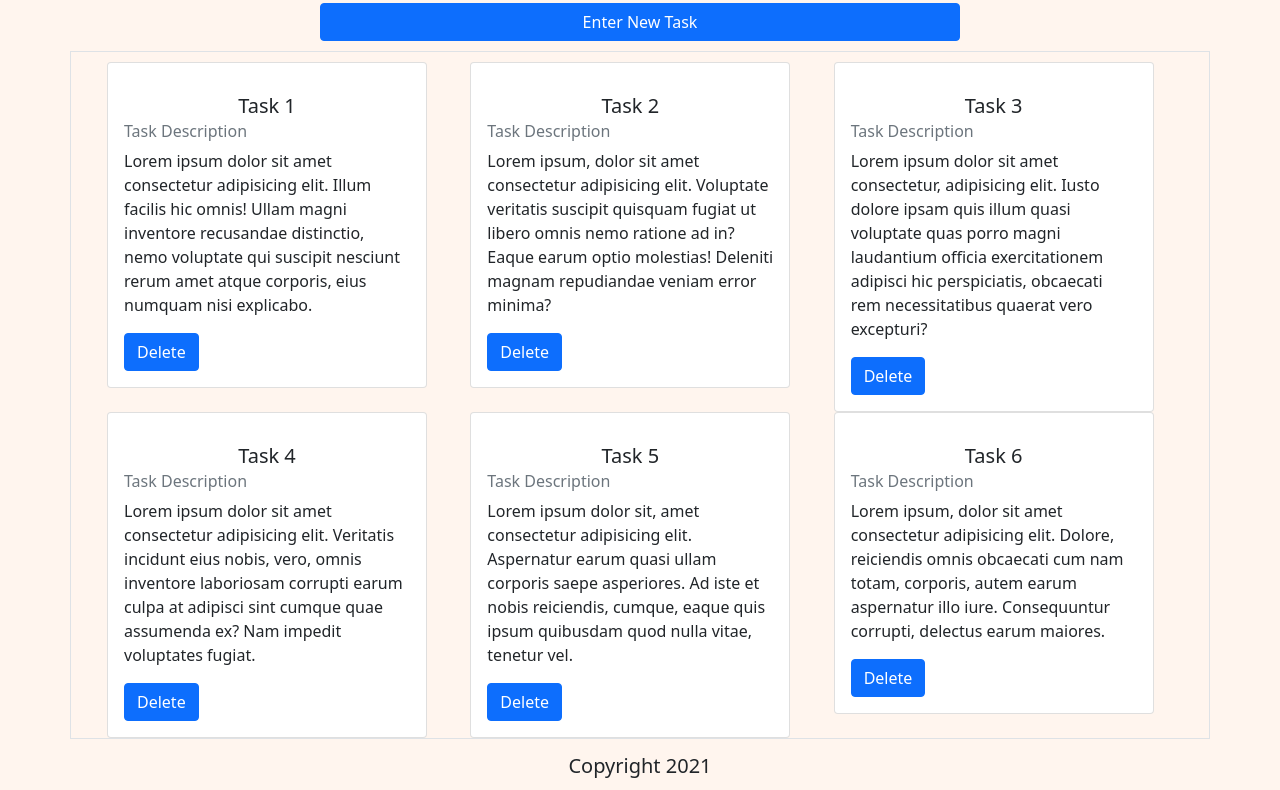
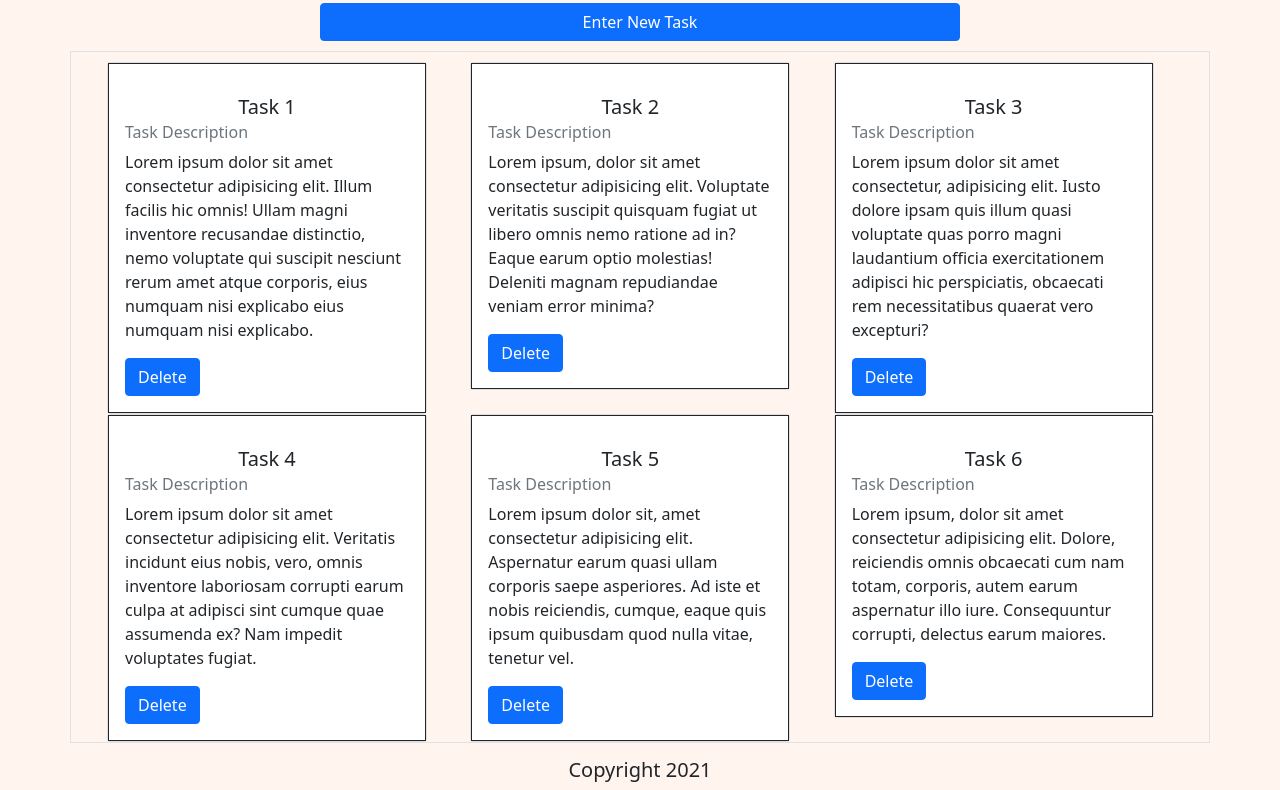
Before and after one commit to JWD005/finalproject_J-Naveen, a plain HTML site: page index.html in a window 1280 px wide. Shown: the part 68-858 px from the top of the page. Drawn offline with nearby package versions, Linux system fonts and the light colour scheme.

Commit message:
adding card borders

```diff
--- a/index.html
+++ b/index.html
@@ -91,17 +91,17 @@ Enter New Task
       <div class="container">
         <div class="row">
           <div class="col"> <div class="card" style="width: 20rem;";>
-            <div class="card-body">
+            <div class="card-body border border-dark">
               <h5 class="card-title">Task 1</h5>
               <h6 class="card-subtitle mb-2 text-muted">Task Description</h6>
-              <p class="card-text">Lorem ipsum dolor sit amet consectetur adipisicing elit. Illum facilis hic omnis! Ullam magni inventore recusandae distinctio, nemo voluptate qui suscipit nesciunt rerum amet atque corporis, eius numquam nisi explicabo.</p>
+              <p class="card-text">Lorem ipsum dolor sit amet consectetur adipisicing elit. Illum facilis hic omnis! Ullam magni inventore recusandae distinctio, nemo voluptate qui suscipit nesciunt rerum amet atque corporis, eius numquam nisi explicabo eius numquam nisi explicabo.</p>
               <button type="button" class="btn btn-primary">Delete</button>
             </div>
           </div>
           </div>
           <div class="col">
             <div class="card" style="width: 20rem;">
-            <div class="card-body">
+            <div class="card-body border border-dark">
               <h5 class="card-title">Task 2</h5>
               <h6 class="card-subtitle mb-2 text-muted">Task Description</h6>
               <p class="card-text">Lorem ipsum, dolor sit amet consectetur adipisicing elit. Voluptate veritatis suscipit quisquam fugiat ut libero omnis nemo ratione ad in? Eaque earum optio molestias! Deleniti magnam repudiandae veniam error minima?</p>
@@ -110,7 +110,7 @@ Enter New Task
           </div>
           </div>
           <div class="col"> <div class="card" style="width: 20rem;";>
-            <div class="card-body">
+            <div class="card-body border border-dark">
               <h5 class="card-title">Task 3</h5>
               <h6 class="card-subtitle mb-2 text-muted">Task Description</h6>
               <p class="card-text">Lorem ipsum dolor sit amet consectetur, adipisicing elit. Iusto dolore ipsam quis illum quasi voluptate quas porro magni laudantium officia exercitationem adipisci hic perspiciatis, obcaecati rem necessitatibus quaerat vero excepturi?</p>
@@ -121,7 +121,7 @@ Enter New Task
           </div>
           <div class="row">
             <div class="col"> <div class="card" style="width: 20rem;";>
-              <div class="card-body">
+              <div class="card-body border border-dark">
                 <h5 class="card-title">Task 4</h5>
                 <h6 class="card-subtitle mb-2 text-muted">Task Description</h6>
                 <p class="card-text">Lorem ipsum dolor sit amet consectetur adipisicing elit. Veritatis incidunt eius nobis, vero, omnis inventore laboriosam corrupti earum culpa at adipisci sint cumque quae assumenda ex? Nam impedit voluptates fugiat.</p>
@@ -130,7 +130,7 @@ Enter New Task
             </div>
             </div>
               <div class="col"> <div class="card" style="width: 20rem;";>
-                <div class="card-body">
+                <div class="card-body border border-dark">
                   <h5 class="card-title">Task 5</h5>
                   <h6 class="card-subtitle mb-2 text-muted">Task Description</h6>
                   <p class="card-text">Lorem ipsum dolor sit, amet consectetur adipisicing elit. Aspernatur earum quasi ullam corporis saepe asperiores. Ad iste et nobis reiciendis, cumque, eaque quis ipsum quibusdam quod nulla vitae, tenetur vel.</p>
@@ -139,7 +139,7 @@ Enter New Task
               </div>
               </div>
                 <div class="col"> <div class="card" style="width: 20rem;";>
-                  <div class="card-body">
+                  <div class="card-body border border-dark">
                     <h5 class="card-title">Task 6</h5>
                     <h6 class="card-subtitle mb-2 text-muted">Task Description</h6>
                     <p class="card-text">Lorem ipsum, dolor sit amet consectetur adipisicing elit. Dolore, reiciendis omnis obcaecati cum nam totam, corporis, autem earum aspernatur illo iure. Consequuntur corrupti, delectus earum maiores.</p>
```
